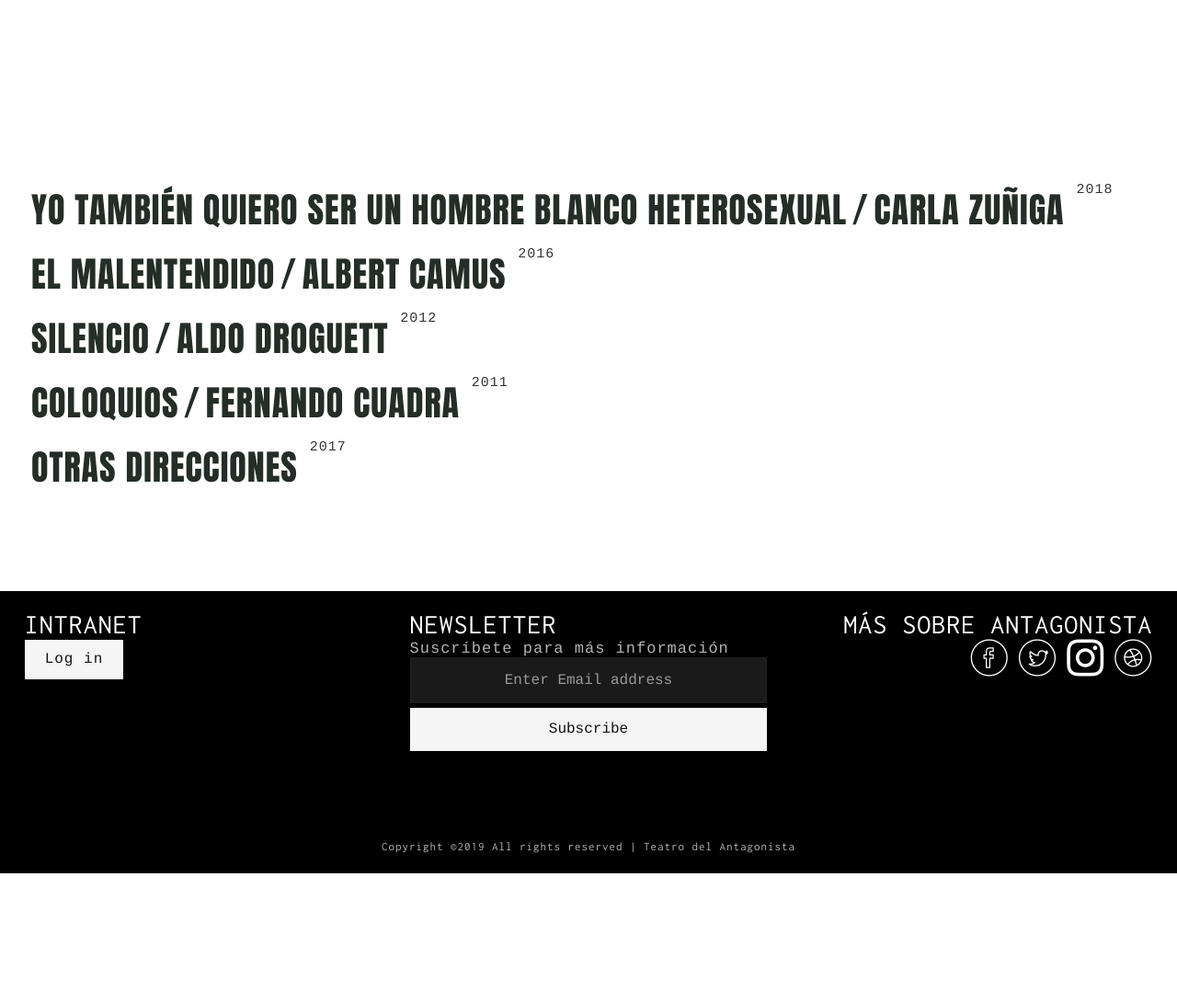
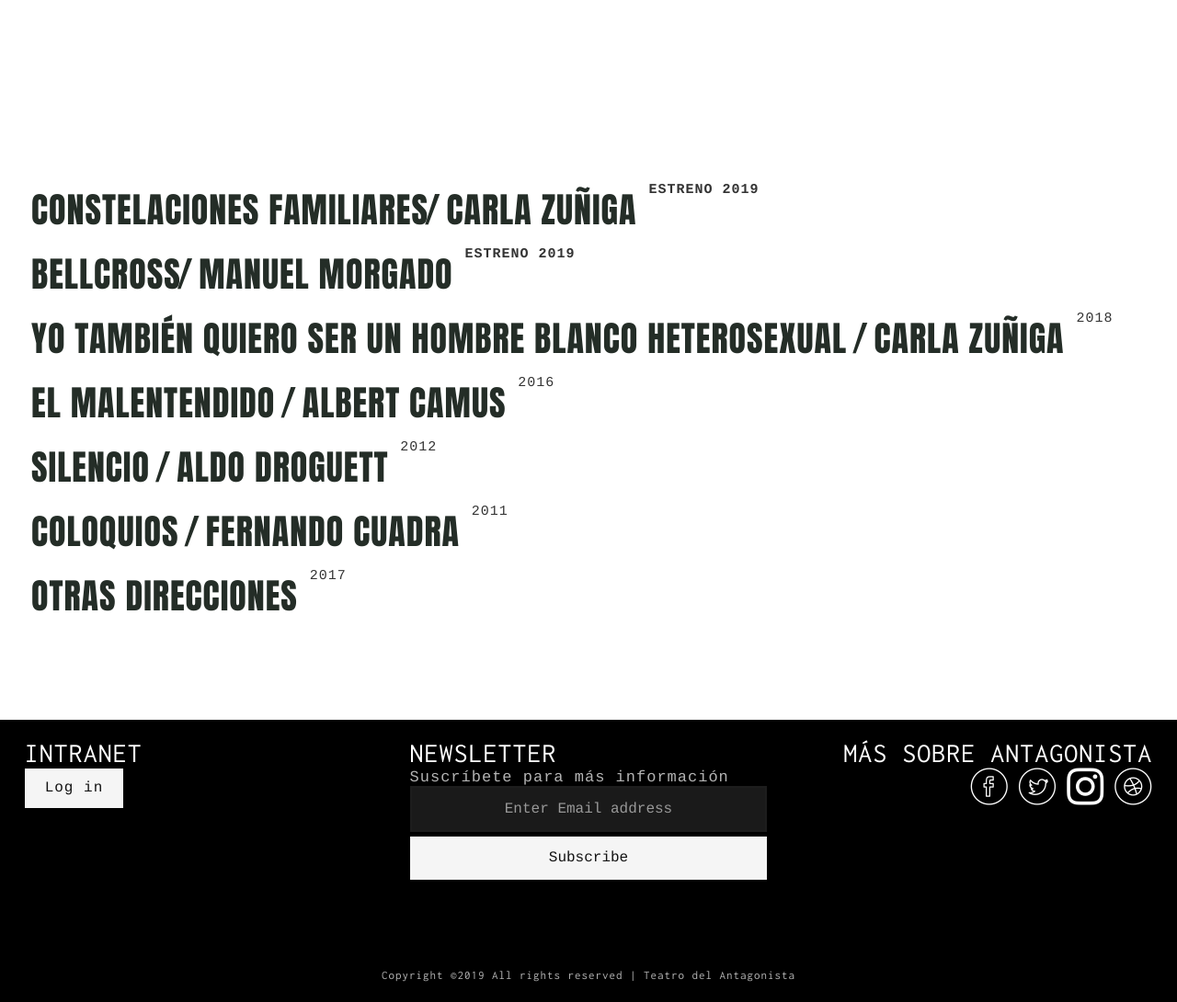
Before and after one commit to teatrode/landing, a Django app: page /obras/ in a window 1280 px wide. Shown: the part 512-1602 px from the top of the page at 92% size. Before the commit the page ends 1462 px from the top, so only its background shows below. Run offline with Django 3.2, Linux system fonts and the light colour scheme; some libraries are stand-ins or nearby versions; some web fonts are replaced.

Commit message:
ajustes de hoy

```diff
--- a/antagonista/web/templates/inicio.html
+++ b/antagonista/web/templates/inicio.html
@@ -110,7 +110,7 @@
 							<h3 class="section-title">Noticias</h3>
 							<ul>
 								<li class="item item-prod">
-									<a href="https://www.rosas.be/en/news/683-photobook-ianne-teresa-de-keersmaeker-rosas-2007---2017i" target="_self" class="inner">
+									<a href="{% url 'web:yotambien' %}" target="_self" class="inner">
 			                            <h5 class="title">
 			                                <span>Estreno <i>Yo también quiero ser un hombre blanco heterosexual</i></span>
 			                            </h5>
--- a/antagonista/web/templates/lagaviota.html
+++ b/antagonista/web/templates/lagaviota.html
@@ -119,7 +119,7 @@
             <div class="col-md-6">
                 <h5 class="section-title" style="text-transform: uppercase;font-size: 1em;line-height: 1.16667em; margin-bottom: .66667em;">Trailer</h5>
                 <div class="embed-responsive embed-responsive-16by9">
-                  <iframe class="embed-responsive-item" src="https://www.youtube.com/embed/wJzoos4rE_o" allowfullscreen></iframe>
+                  <iframe class="embed-responsive-item" src="https://www.youtube.com/embed/OpLK3j1vgQo" allowfullscreen></iframe>
                 </div>
             </div>
          </div>
--- a/antagonista/web/templates/obras.html
+++ b/antagonista/web/templates/obras.html
@@ -52,6 +52,20 @@
 
    	<section class="containerobra" style="padding: 19px 13px 12px 34px;">
         <ul class="list" style="margin-bottom: 100px;">
+
+			<li>
+                <h3 class="big-title">
+                    <a href="{% url 'web:obras' %}"><span>Constelaciones Familiares/ Carla Zuñiga</span> <sup><b>Estreno 2019</b></sup>
+                   </a>
+               </h3>
+            </li>
+
+			<li>
+                <h3 class="big-title">
+                    <a href="{% url 'web:obras' %}"><span>BellCross/ Manuel Morgado</span> <sup><b>Estreno 2019</b></sup>
+                   </a>
+               </h3>
+            </li>
 
             <li>
                 <h3 class="big-title">
--- a/antagonista/web/templates/yo_tambien.html
+++ b/antagonista/web/templates/yo_tambien.html
@@ -211,7 +211,7 @@
             <div class="col-md-6">
                 <h5 class="section-title" style="text-transform: uppercase;font-size: 1em;line-height: 1.16667em; margin-bottom: .66667em;">Trailer</h5>
                 <div class="embed-responsive embed-responsive-16by9">
-                  <iframe class="embed-responsive-item" src="https://www.youtube.com/embed/WqP14LjGRtw" allowfullscreen></iframe>
+                  <iframe class="embed-responsive-item" src="https://www.youtube.com/embed/j5FjDg03nHU" allowfullscreen></iframe>
                 </div>
             </div>
          </div>
```
